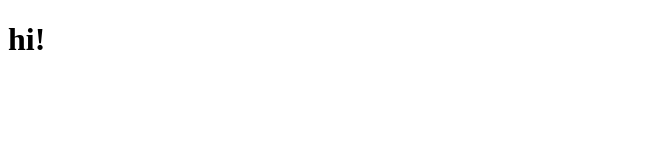
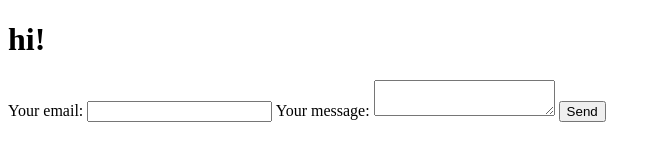
Before and after one commit to rainbow-weavers/rainbow-weavers.github.io, a plain HTML site: page index.html in a window 1280 px wide. Shown: the whole page, without its empty margins (0-661 px from the left). Drawn offline with Linux system fonts and the light colour scheme.

Commit message:
Test with form

```diff
--- a/index.html
+++ b/index.html
@@ -8,5 +8,22 @@
 </head>
 <body>
   <h1>hi!</h1>
+  <!-- modify this form HTML and place wherever you want your form -->
+
+  <form action="https://formspree.io/myyeloaw" method="POST">
+    <label>
+      Your email:
+      <input type="text" name="_replyto">
+    </label>
+    <label>
+      Your message:
+      <textarea name="message"></textarea>
+    </label>
+
+    <!-- your other form fields go here -->
+
+    <button type="submit">Send</button>
+  </form>
+
 </body>
 </html>
```
